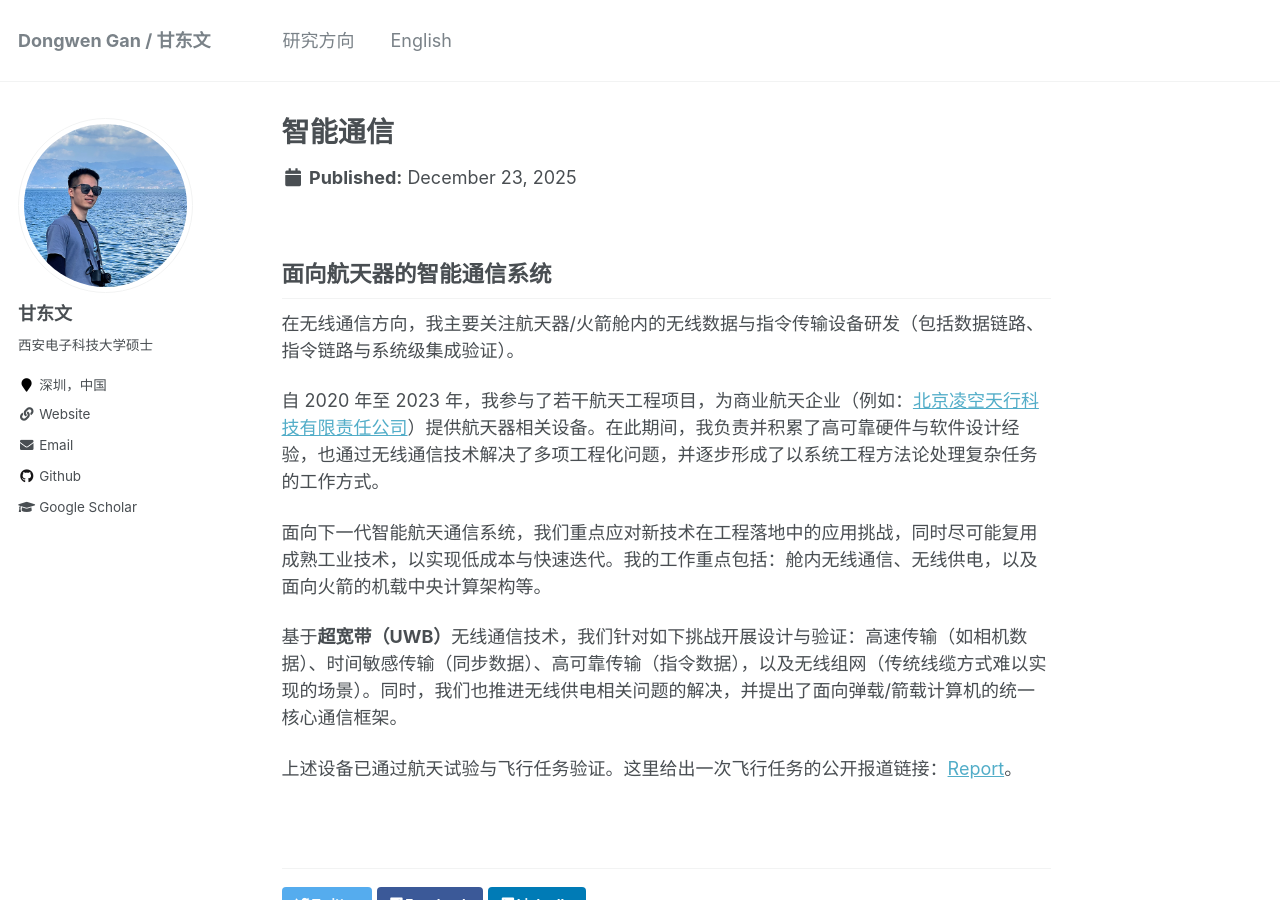
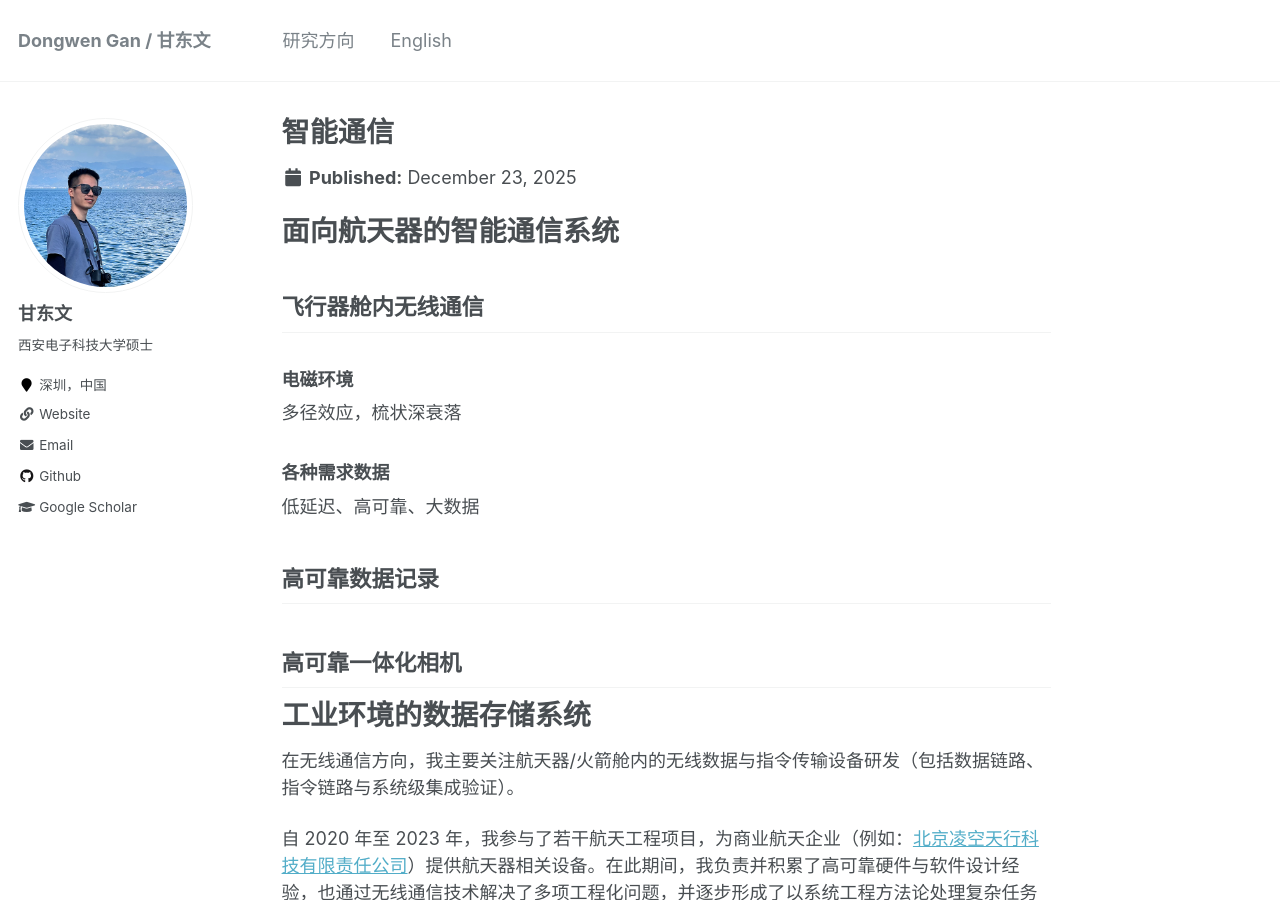
Before and after one commit to dwgan/page, a Jekyll site: the page built from _research/zh-cn/communication.md, in a window 1280 px wide and 900 px high. Built offline with Jekyll 4.4.1, drawn with Linux system fonts in a browser that asks for light colours; comment, search, counter and statistics services are not loaded.

Commit message:
更新 communication.md

```diff
--- a/_research/zh-cn/communication.md
+++ b/_research/zh-cn/communication.md
@@ -11,7 +11,24 @@ lang_filter: true
 permalink: /zh-cn/research/communication/
 ---
 
-## 面向航天器的智能通信系统
+# 面向航天器的智能通信系统
+
+## 飞行器舱内无线通信
+
+### 电磁环境
+
+多径效应，梳状深衰落
+
+### 各种需求数据
+
+低延迟、高可靠、大数据
+
+## 高可靠数据记录
+
+
+## 高可靠一体化相机
+
+# 工业环境的数据存储系统
 
 在无线通信方向，我主要关注航天器/火箭舱内的无线数据与指令传输设备研发（包括数据链路、指令链路与系统级集成验证）。
 
```
